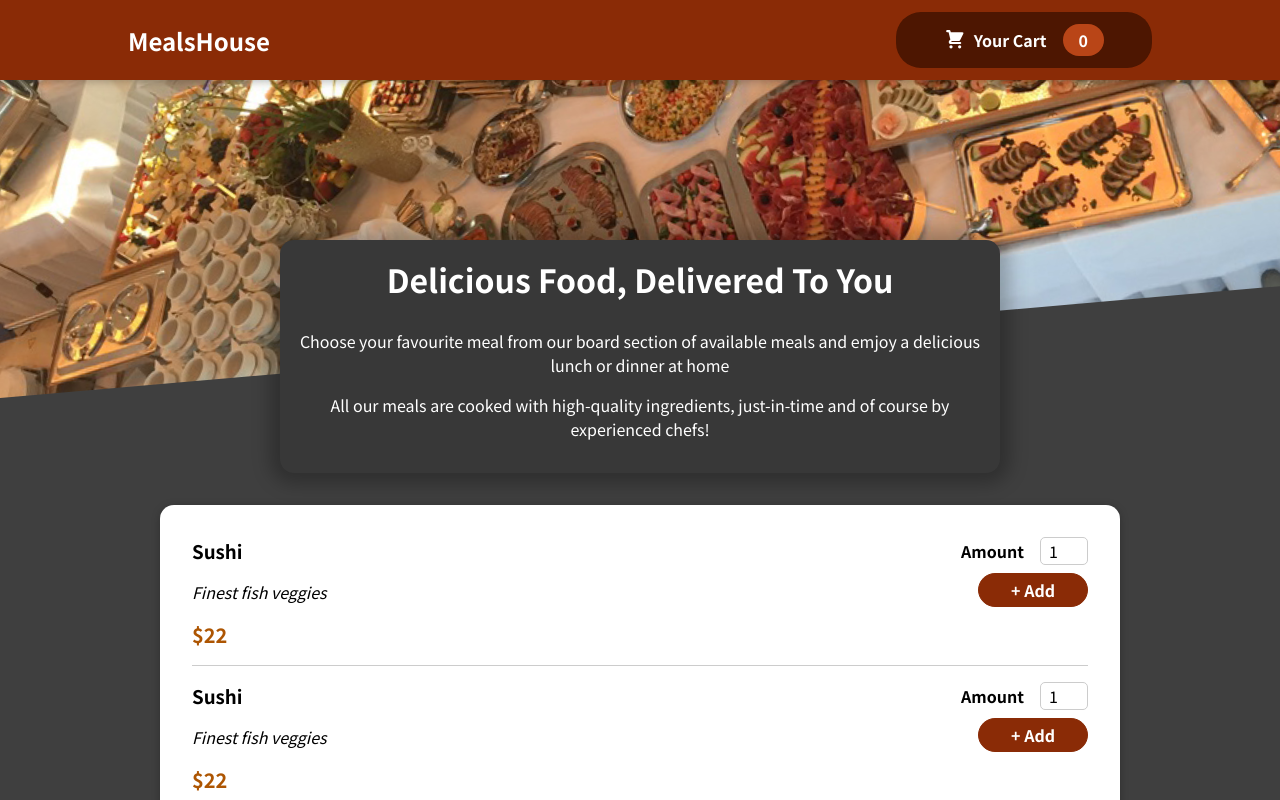
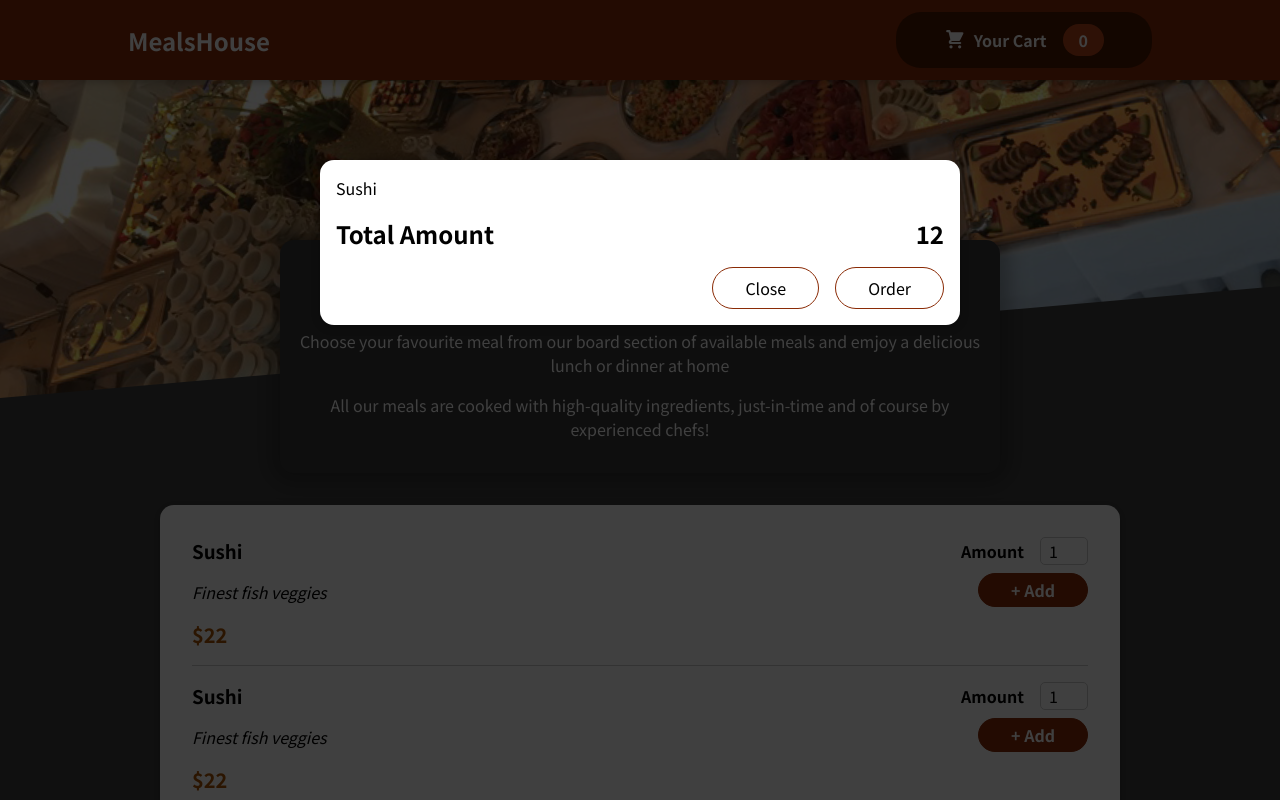
Before and after one commit to Pankaj10101/restaurant-app, a React (Create React App) app: page / in a window 1280 px wide. Shown: the top 800 px of the page. Built offline with nearby package versions, Linux system fonts and the light colour scheme.

Commit message:
Overlay added

```diff
--- a/public/index.html
+++ b/public/index.html
@@ -28,6 +28,7 @@
   </head>
   <body>
     <noscript>You need to enable JavaScript to run this app.</noscript>
+    <div id="overlays"></div>
     <div id="root"></div>
     <!--
       This HTML file is a template.
--- a/src/App.js
+++ b/src/App.js
@@ -1,11 +1,13 @@
+import Cart from "./Components/Cart/Cart";
 import Header from "./Components/Layout/Header";
 import Meals from "./Components/Meals/Meals";
 function App() {
   return (
-    <div>
+    <>
+    <Cart/>
       <Header/>
       <Meals/>
-    </div>
+    </>
   );
 }
 
--- /dev/null
+++ b/src/Components/Cart/Cart.css
@@ -0,0 +1,46 @@
+.cart-items {
+    list-style: none;
+    margin: 0;
+    padding: 0;
+    max-height: 20rem;
+    overflow: auto;
+  }
+
+  .total {
+    display: flex;
+    justify-content: space-between;
+    align-items: center;
+    font-weight: bold;
+    font-size: 1.5rem;
+    margin: 1rem 0;
+  }
+
+  .actions {
+    text-align: right;
+  }
+
+  .actions button {
+    font: inherit;
+    cursor: pointer;
+    background-color: transparent;
+    border: 1px solid #8a2b06;
+    padding: 0.5rem 2rem;
+    border-radius: 25px;
+    margin-left: 1rem;
+  }
+
+  .actions button:hover,
+  .actions button:active {
+    background-color: #5a1a01;
+    border-color: #5a1a01;
+    color: white;
+  }
+
+  .actions .button--alt {
+    color: #8a2b06;
+  }
+
+  .actions .button {
+    background-color: #8a2b06;
+    color: white;
+  }
--- /dev/null
+++ b/src/Components/Cart/Cart.jsx
@@ -0,0 +1,21 @@
+import React from 'react'
+import './Cart.css'
+import Modal from '../UI/Modal'
+const Cart = () => {
+    const CartItems =(<ul className='cart-items'> {[{id:'c1', name:'Sushi', amount:1, price:12 }].map((item)=> <li>{item.name}</li>)}</ul>)
+  return (
+    <Modal>
+    {CartItems}
+        <div className='total'>
+            <span>Total Amount</span>
+            <span>12</span>
+        </div>
+        <div className='actions'>
+            <button className='close' >Close</button>
+            <button className='order'>Order</button>
+        </div>
+    </Modal>
+  )
+}
+
+export default Cart
--- /dev/null
+++ b/src/Components/UI/Modal.css
@@ -0,0 +1,40 @@
+.backdrop {
+    position: fixed;
+    top: 0;
+    left: 0;
+    width: 100%;
+    height: 100vh;
+    z-index: 20;
+    background-color: rgba(0, 0, 0, 0.75);
+  }
+
+  .modal {
+    position: fixed;
+    top: 20vh;
+    left: 5%;
+    width: 90%;
+    background-color: white;
+    padding: 1rem;
+    border-radius: 14px;
+    box-shadow: 0 2px 8px rgba(0, 0, 0, 0.25);
+    z-index: 30;
+    animation: slide-down 300ms ease-out forwards;
+  }
+
+  @media (min-width: 768px) {
+    .modal {
+      width: 40rem;
+      left: calc(50% - 20rem);
+    }
+  }
+
+  @keyframes slide-down {
+    from {
+      opacity: 0;
+      transform: translateY(-3rem);
+    }
+    to {
+      opacity: 1;
+      transform: translateY(0);
+    }
+  }
--- /dev/null
+++ b/src/Components/UI/Modal.jsx
@@ -0,0 +1,25 @@
+import React from 'react'
+import './Modal.css'
+import ReactDOM from 'react-dom'
+
+const Backdrop = ()=>{
+    return <div className='backdrop'></div>
+}
+
+const ModalOverlay =(props)=>{
+    return <div className='modal'>
+        <div className='content'>{props.children}</div>
+    </div>
+}
+
+const portalElement = document.getElementById('overlays')
+const Modal = (props) => {
+  return (
+    <>
+        {ReactDOM.createPortal(<Backdrop/>, portalElement)}
+        {ReactDOM.createPortal(<ModalOverlay>{props.children}</ModalOverlay>, portalElement)}
+    </>
+  )
+}
+
+export default Modal
```
